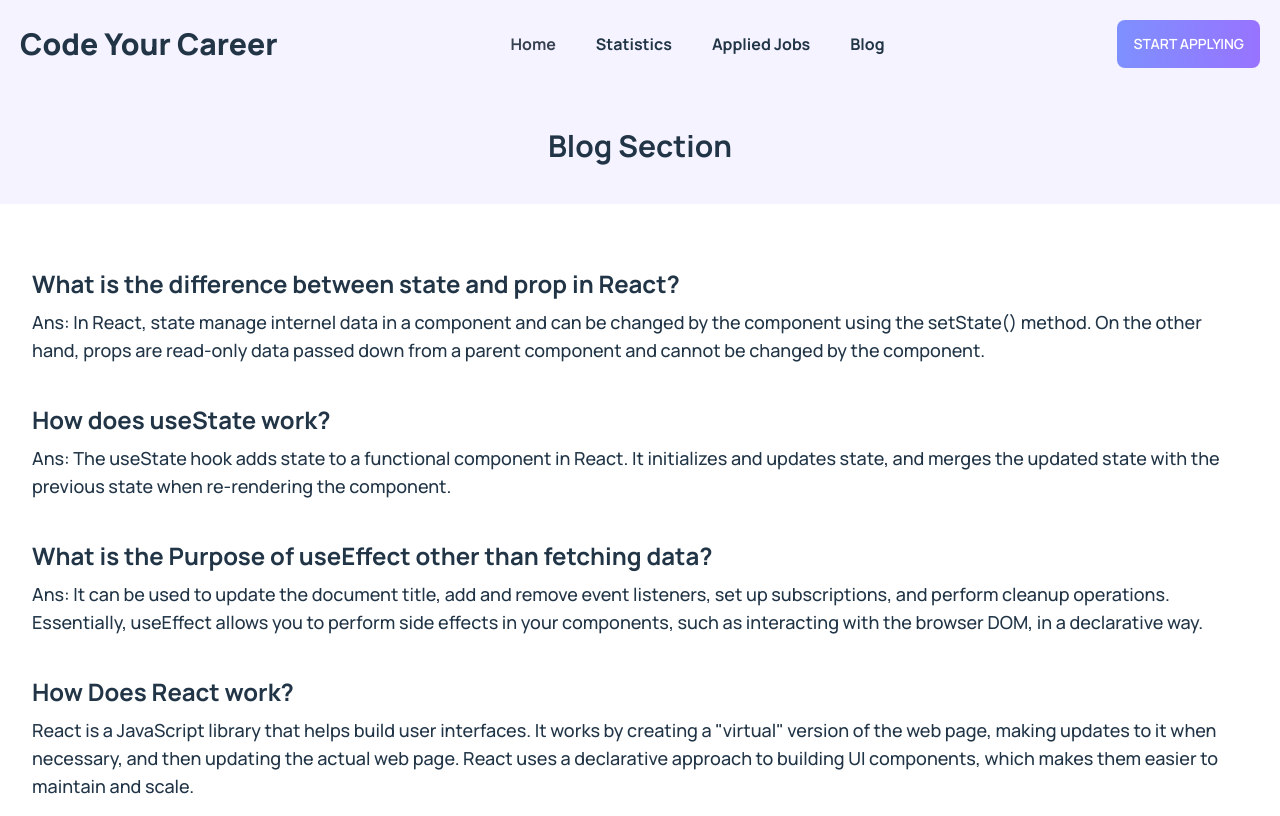
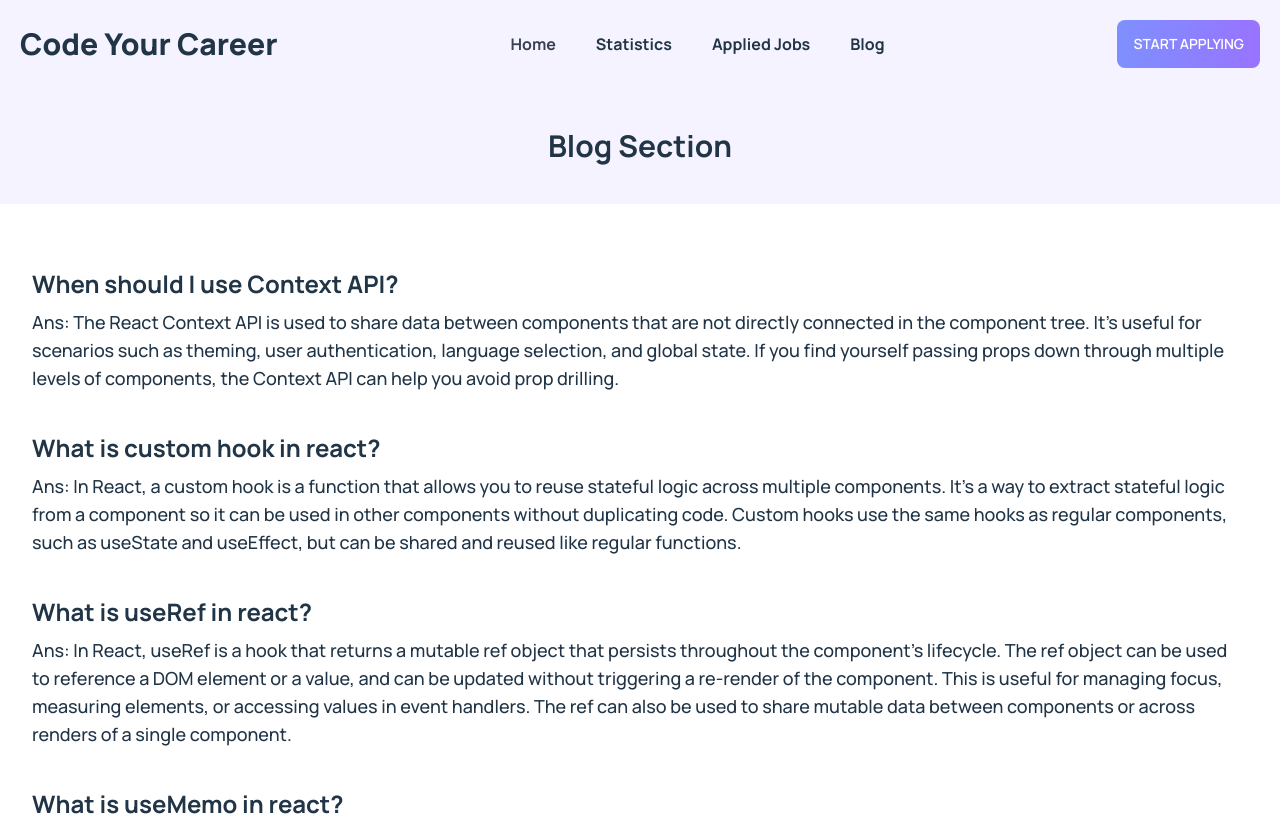
Before and after one commit to Hasnathasan/Job-hunting-Assignment, a React (Vite) app: page /blog in a window 1280 px wide. Shown: the top 816 px of the page. Built offline with nearby package versions, Linux system fonts and the light colour scheme.

Commit message:
Chart added

```diff
--- a/src/components/Blog/Blog.jsx
+++ b/src/components/Blog/Blog.jsx
@@ -7,31 +7,53 @@ const Blog = () => {
         <h2 className="text-3xl text-center font-bold">Blog Section</h2>
       </div>
       <div className="my-8 p-4 sm:p-8 rounded">
-            <h2 className="text-2xl font-bold mb-2">What is the difference between state and prop in React?</h2>
-            <p className="text-lg font-medium mb-10">Ans: In React, state manage internel data in a component and can be changed by
-                the component using the setState() method. On the other hand,
-                props are read-only data passed down from a parent component and
-                cannot be changed by the component.
-            </p>
+        <h2 className="text-2xl font-bold mb-2">
+          When should I use Context API?
+        </h2>
+        <p className="text-lg font-medium mb-10">
+          Ans: The React Context API is used to share data between components
+          that are not directly connected in the component tree. It's useful for
+          scenarios such as theming, user authentication, language selection,
+          and global state. If you find yourself passing props down through
+          multiple levels of components, the Context API can help you avoid prop
+          drilling.
+        </p>
 
-            <h2 className="text-2xl font-bold mb-2">How does useState work?</h2>
-            <p className="text-lg font-medium mb-10">Ans: The useState hook adds state to a functional component in React. It initializes and updates state,
-                and merges the updated state with the previous state when re-rendering the component.
-            </p>
+        <h2 className="text-2xl font-bold mb-2">
+          What is custom hook in react?
+        </h2>
+        <p className="text-lg font-medium mb-10">
+          Ans: In React, a custom hook is a function that allows you to reuse
+          stateful logic across multiple components. It's a way to extract
+          stateful logic from a component so it can be used in other components
+          without duplicating code. Custom hooks use the same hooks as regular
+          components, such as useState and useEffect, but can be shared and
+          reused like regular functions.
+        </p>
 
-            <h2 className="text-2xl font-bold mb-2">What is the Purpose of useEffect other than fetching data?</h2>
-            <p className="text-lg font-medium mb-10">Ans: It can be used to update the document title, add and remove event listeners, set up subscriptions,
-                and perform cleanup operations. Essentially, useEffect allows you to perform side effects in your
-                components, such as interacting with the browser DOM, in a declarative way.
-            </p>
+        <h2 className="text-2xl font-bold mb-2">What is useRef in react?</h2>
+        <p className="text-lg font-medium mb-10">
+          Ans: In React, useRef is a hook that returns a mutable ref object that
+          persists throughout the component's lifecycle. The ref object can be
+          used to reference a DOM element or a value, and can be updated without
+          triggering a re-render of the component. This is useful for managing
+          focus, measuring elements, or accessing values in event handlers. The
+          ref can also be used to share mutable data between components or
+          across renders of a single component.
+        </p>
 
-            <h2 className="text-2xl font-bold mb-2">How Does React work?</h2>
-            <p className="text-lg font-medium mb-10">React is a JavaScript library that helps build user interfaces. It works by creating a
-                "virtual" version of the web page, making updates to it when necessary, and then
-                updating the actual web page. React uses a declarative approach to building UI components,
-                which makes them easier to maintain and scale.
-            </p>
-        </div>
+        <h2 className="text-2xl font-bold mb-2">What is useMemo in react?</h2>
+        <p className="text-lg font-medium mb-10">
+          Ans: In React, useMemo is a hook that can help optimize performance by
+          memoizing the result of a function. It takes a function and a
+          dependency array and returns a memoized value. The function is only
+          re-executed when one of the dependencies in the array changes,
+          otherwise the memoized value is returned. This can be useful for
+          expensive calculations or rendering large lists. By memoizing the
+          result, unnecessary re-renders can be avoided and the overall
+          performance of the application can be improved.
+        </p>
+      </div>
     </div>
   );
 };
--- a/src/components/Statistics/Statistics.jsx
+++ b/src/components/Statistics/Statistics.jsx
@@ -1,52 +1,41 @@
 import React from 'react';
+import { Area, AreaChart, CartesianGrid, Tooltip, XAxis, YAxis } from 'recharts';
 
-const data = [
-  {
-    name: 'Assignment 1',
-    uv: 4000,
-    pv: 2400,
-    amt: 2400,
-  },
-  {
-    name: 'Assignment 1',
-    uv: 3000,
-    pv: 1398,
-    amt: 2210,
-  },
-  {
-    name: 'Assignment 1',
-    uv: 2000,
-    pv: 9800,
-    amt: 2290,
-  },
-  {
-    name: 'Assignment 1',
-    uv: 2780,
-    pv: 3908,
-    amt: 2000,
-  },
-  {
-    name: 'Assignment 1',
-    uv: 1890,
-    pv: 4800,
-    amt: 2181,
-  },
-  {
-    name: 'Assignment 1',
-    uv: 2390,
-    pv: 3800,
-    amt: 2500,
-  },
-  {
-    name: 'Assignment 1',
-    uv: 3490,
-    pv: 4300,
-    amt: 2100,
-  },
-];
 const Statistics = () => {
+  const data = [
+    {name: "A-1", mark: "59" },
+    {name: "A-2", mark: "60" },
+    {name: "A-3", mark: "60" },
+    {name: "A-4", mark: "60" },
+    {name: "A-5", mark: "60" },
+    {name: "A-6", mark: "60" },
+    {name: "A-7", mark: "60" },
+    {name: "A-8", mark: "60" }
+  ];
   return (
     <div>
+      <div className="bg-violet-50 py-10">
+        <h2 className="text-3xl text-center font-bold">My Assignment marks</h2>
+      </div>
+      <div className="container mx-auto flex h-96 items-center justify-center ">
+        <AreaChart
+          width={380}
+          height={300}
+          data={data}
+          margin={{
+            top: 10,
+            right: 30,
+            left: 0,
+            bottom: 0,
+          }}
+        >
+          <CartesianGrid strokeDasharray="3 3" />
+          <XAxis dataKey="name" />
+          <YAxis />
+          <Tooltip />
+          <Area type="monotone" dataKey="mark" stroke="#8884d8" fill="#8884d8" />
+        </AreaChart>
+      </div>
 
     </div>
   );
```
